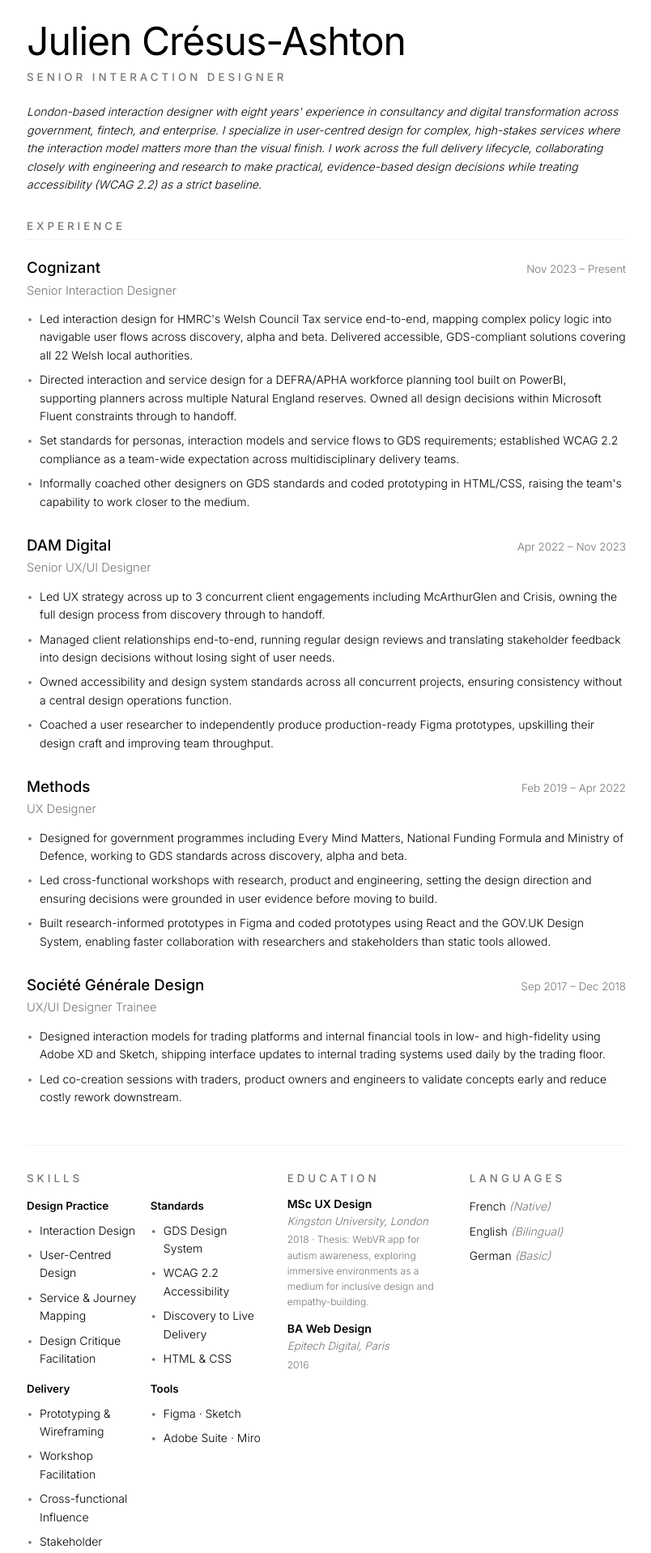
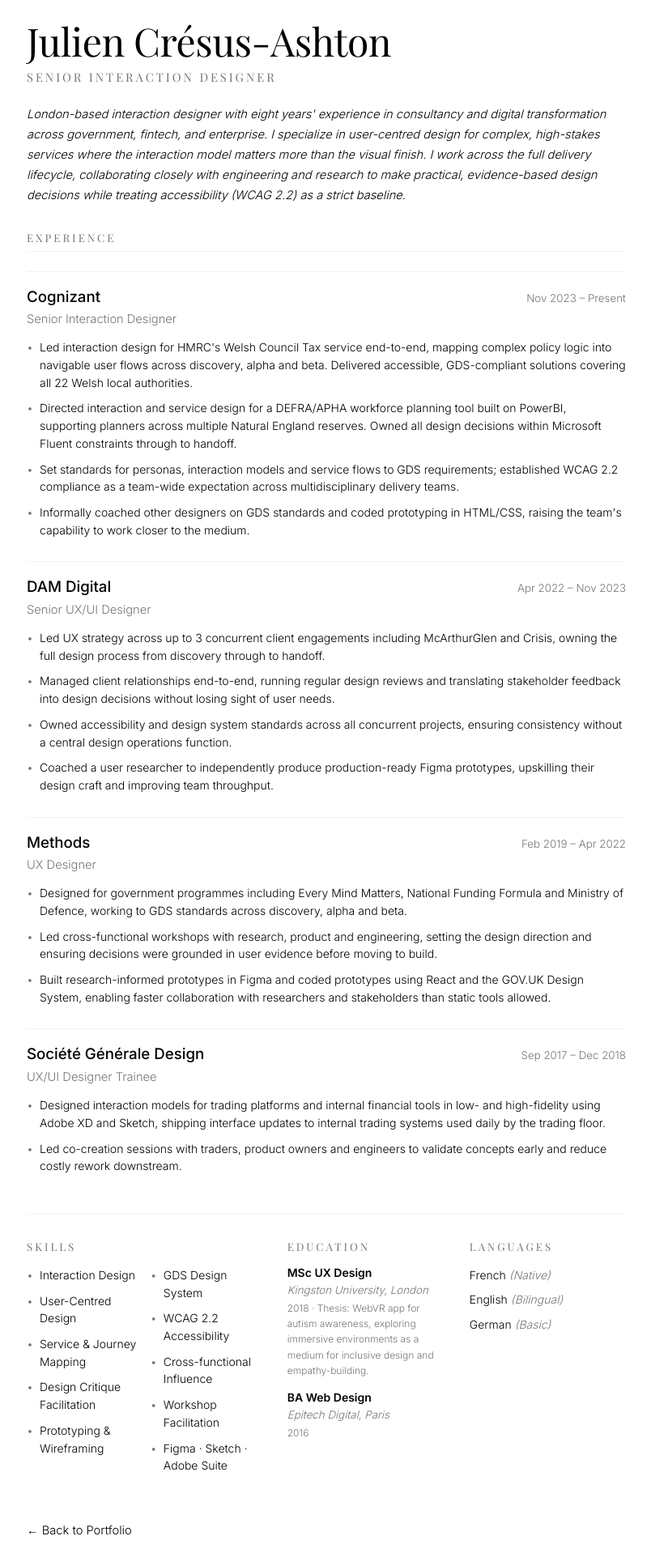
Before and after one commit to julcresus/julcresus.github.io, a React (Create React App) app: page /cv in a window 1280 px wide. Shown: the part 160-2078 px from the top of the page at 81% size, without its empty margins (237-1041 px from the left). Built offline with nearby package versions, Linux system fonts and the light colour scheme; no server answers.

Commit message:
Typographic refinements: Playfair Display headings, increased bullet line-height, thin rules between jobs, summary given visual weight, balanced skills columns, bumped print font sizes

```diff
--- a/public/index.html
+++ b/public/index.html
@@ -5,7 +5,7 @@
     <link rel="icon" href="%PUBLIC_URL%/favicon.ico" />
     <link rel="preconnect" href="https://fonts.googleapis.com">
     <link rel="preconnect" href="https://fonts.gstatic.com" crossorigin>
-    <link href="https://fonts.googleapis.com/css2?family=Inter:wght@300;400;500;600&family=JetBrains+Mono:wght@400;500&display=swap" rel="stylesheet">
+    <link href="https://fonts.googleapis.com/css2?family=Inter:wght@300;400;500;600&family=JetBrains+Mono:wght@400;500&family=Playfair+Display:wght@400;500&display=swap" rel="stylesheet">
     <meta name="viewport" content="width=device-width, initial-scale=1" />
     <meta name="theme-color" content="#000000" />
     <meta
--- a/src/App.css
+++ b/src/App.css
@@ -1104,25 +1104,26 @@
 }
 
 .cv-name {
-  font-family: var(--font-sans);
+  font-family: 'Playfair Display', Georgia, serif;
   font-weight: 400;
   font-size: 36pt;
-  letter-spacing: -1px;
+  letter-spacing: -0.5px;
   margin-bottom: 8px;
   color: var(--fg);
 }
 
 .cv-editorial-title {
-  font-weight: 500;
-  font-size: 10pt;
-  letter-spacing: 4px;
+  font-family: 'Playfair Display', Georgia, serif;
+  font-weight: 400;
+  font-size: 11pt;
+  letter-spacing: 3px;
   text-transform: uppercase;
   color: var(--muted);
 }
 
 .cv-editorial-summary {
-  font-size: 10.5pt;
-  line-height: 1.6;
+  font-size: 11pt;
+  line-height: 1.7;
   font-style: italic;
   color: var(--fg);
   margin-bottom: 32px;
@@ -1139,16 +1140,19 @@
 }
 
 .cv-section-title {
-  font-weight: 500;
+  font-family: 'Playfair Display', Georgia, serif;
+  font-weight: 400;
   font-size: 10pt;
-  letter-spacing: 4px;
+  letter-spacing: 3px;
   text-transform: uppercase;
   color: var(--muted);
   margin: 0;
 }
 
 .cv-job-block {
-  margin-bottom: 32px;
+  margin-bottom: 28px;
+  padding-top: 20px;
+  border-top: 1px solid var(--nav-border);
 }
 
 .cv-job-top {
@@ -1185,10 +1189,10 @@
 .cv-bullets li {
   position: relative;
   padding-left: 16px;
-  margin-bottom: 8px;
+  margin-bottom: 10px;
   font-size: 10.5pt;
   color: var(--fg);
-  line-height: 1.6;
+  line-height: 1.55;
 }
 
 .cv-bullets li::before {
@@ -1266,7 +1270,7 @@
 @media print {
   @page {
     size: A4;
-    margin: 8mm;
+    margin: 6mm 10mm;
   }
 
   body {
@@ -1297,26 +1301,30 @@
   }
 
   .cv-name {
-    font-size: 20pt !important;
+    font-family: 'Playfair Display', Georgia, serif !important;
+    font-size: 22pt !important;
     color: black !important;
-    margin-bottom: 0 !important;
+    margin-bottom: 2px !important;
+    letter-spacing: -0.5px !important;
   }
 
   .cv-editorial-title {
-    font-size: 7.5pt !important;
+    font-family: 'Playfair Display', Georgia, serif !important;
+    font-size: 8pt !important;
     color: #555 !important;
-    margin-bottom: 6px !important;
+    margin-bottom: 8px !important;
+    letter-spacing: 3px !important;
   }
 
   .cv-editorial-summary {
-    font-size: 8.5pt !important;
+    font-size: 9.5pt !important;
     color: black !important;
-    margin-bottom: 16px !important;
-    line-height: 1.3 !important;
+    margin-bottom: 14px !important;
+    line-height: 1.45 !important;
   }
 
   .cv-editorial-summary p {
-    margin-bottom: 4px !important;
+    margin-bottom: 6px !important;
   }
 
   .cv-section-divider {
@@ -1326,12 +1334,16 @@
   }
 
   .cv-section-title {
-    font-size: 7.5pt !important;
+    font-family: 'Playfair Display', Georgia, serif !important;
+    font-size: 8pt !important;
     color: #555 !important;
+    letter-spacing: 3px !important;
   }
 
   .cv-job-block {
-    margin-bottom: 16px !important;
+    margin-bottom: 12px !important;
+    padding-top: 10px !important;
+    border-top: 0.5px solid #ddd !important;
     page-break-inside: avoid;
     break-inside: avoid;
   }
@@ -1341,25 +1353,25 @@
   }
 
   .cv-company-name {
-    font-size: 9pt !important;
+    font-size: 10pt !important;
     color: black !important;
   }
 
   .cv-job-dates, .cv-job-role {
-    font-size: 8pt !important;
+    font-size: 8.5pt !important;
     color: #555 !important;
   }
 
   .cv-job-role {
-    margin-bottom: 2px !important;
+    margin-bottom: 4px !important;
   }
 
   .cv-bullets li {
-    font-size: 7.5pt !important;
-    color: #222 !important;
-    margin-bottom: 2px !important;
-    line-height: 1.2 !important;
-    padding-left: 10px !important;
+    font-size: 8.5pt !important;
+    color: #1a1a1a !important;
+    margin-bottom: 4px !important;
+    line-height: 1.4 !important;
+    padding-left: 12px !important;
   }
 
   .cv-bullets li::before {
--- a/src/pages/about/cv.js
+++ b/src/pages/about/cv.js
@@ -94,33 +94,21 @@
           <h3 className="cv-section-title">SKILLS</h3>
           <div className="cv-skills-grid">
             <div>
-              <p className="cv-skill-header">Design Practice</p>
               <ul className="cv-bullets">
                 <li>Interaction Design</li>
                 <li>User-Centred Design</li>
                 <li>Service & Journey Mapping</li>
                 <li>Design Critique Facilitation</li>
-              </ul>
-              <p className="cv-skill-header mt-3">Delivery</p>
-              <ul className="cv-bullets">
                 <li>Prototyping & Wireframing</li>
-                <li>Workshop Facilitation</li>
-                <li>Cross-functional Influence</li>
-                <li>Stakeholder Management</li>
               </ul>
             </div>
             <div>
-              <p className="cv-skill-header">Standards</p>
               <ul className="cv-bullets">
                 <li>GDS Design System</li>
                 <li>WCAG 2.2 Accessibility</li>
-                <li>Discovery to Live Delivery</li>
-                <li>HTML & CSS</li>
-              </ul>
-              <p className="cv-skill-header mt-3">Tools</p>
-              <ul className="cv-bullets">
-                <li>Figma · Sketch</li>
-                <li>Adobe Suite · Miro</li>
+                <li>Cross-functional Influence</li>
+                <li>Workshop Facilitation</li>
+                <li>Figma · Sketch · Adobe Suite</li>
               </ul>
             </div>
           </div>
```
